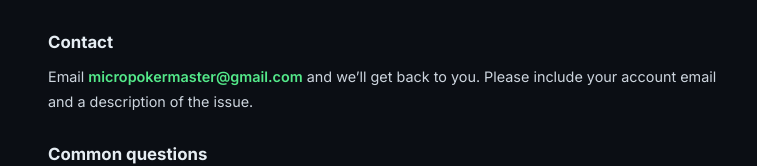
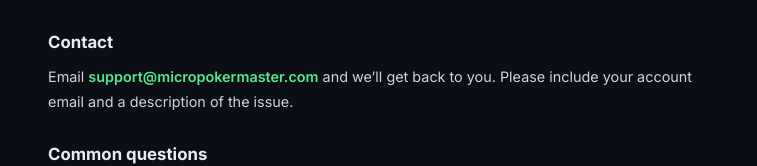
Before and after one commit to nolanlee91/micropoker-master-app, a React (Vite) app: page /support in a window 1280 px wide. Shown: the part 167-333 px from the top of the page, without its empty margins (252-1009 px from the left). Built offline with nearby package versions, Linux system fonts and the light colour scheme; no server answers.

Commit message:
Update contact email to support@micropokermaster.com
Replaces the placeholder Gmail address used in the Terms, Privacy and
Support pages now that the dedicated support inbox is set up. Bump SW
version (v3 -> v4) to bust caches.

Co-Authored-By: Claude Opus 4.8 <noreply@anthropic.com>

```diff
--- a/public/sw.js
+++ b/public/sw.js
@@ -6,7 +6,7 @@
 // Bump this string on each release so the new service worker activates and the
 // `activate` handler purges the old cache — otherwise an installed PWA can keep
 // serving a stale JS bundle even after a fresh deploy.
-const VERSION = 'mpm-v3'
+const VERSION = 'mpm-v4'
 const CORE = ['/', '/manifest.webmanifest', '/icon.svg', '/pwa-192.png', '/pwa-512.png', '/apple-touch-icon.png']
 
 self.addEventListener('install', (e) => {
--- a/src/components/Legal.jsx
+++ b/src/components/Legal.jsx
@@ -13,7 +13,7 @@ import React from 'react'
 
 const APP_NAME      = 'MicroPoker Master'
 const COMPANY       = 'MicroPoker Master'
-const CONTACT_EMAIL = 'micropokermaster@gmail.com'
+const CONTACT_EMAIL = 'support@micropokermaster.com'
 const EFFECTIVE     = 'June 19, 2026'
 const GOVERNING_LAW = '[your country or state]'  // ← set this
 
```
